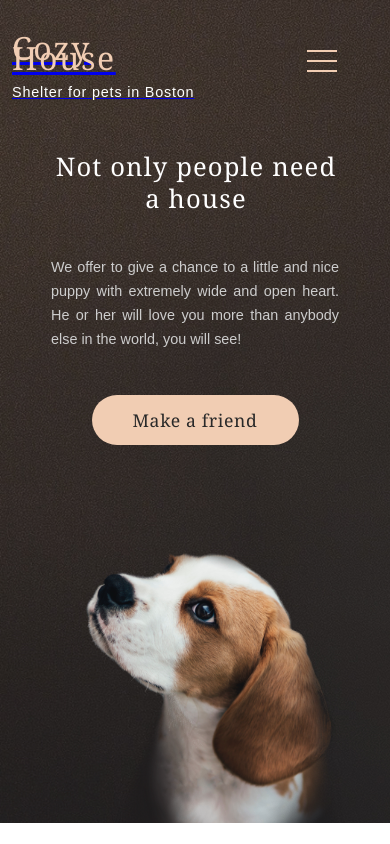
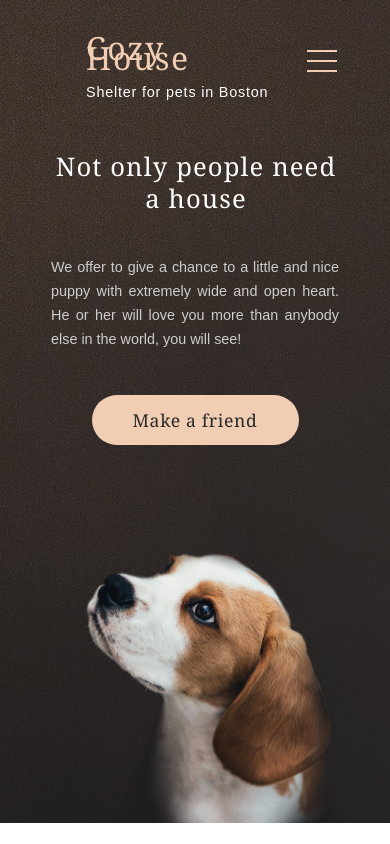
Before and after one commit to KseniyaShukevich/courses-js, a plain HTML site: page shelter/pages/main/index.html in a window 390 px wide. Shown: the top 844 px of the page. Drawn offline with nearby package versions, Linux system fonts and the light colour scheme; files that its build step writes are made by us from their sources.

Commit message:
fix: position of logo

```diff
--- a/shelter/pages/main/style.scss
+++ b/shelter/pages/main/style.scss
@@ -24,10 +24,16 @@
   }
   @include flex();
   .logo-screen {
+    text-decoration: none;
+    z-index: 10;
     width: 184px;
     height: 100%;
     @media screen and (max-width: 1279px) {
       margin-left: -8px;
+    }
+    @media screen and (max-width: 767px) {
+      margin-left: auto;
+      margin-right: 37px;
     }
     .title-screen {
       @include fontDecor(
```
